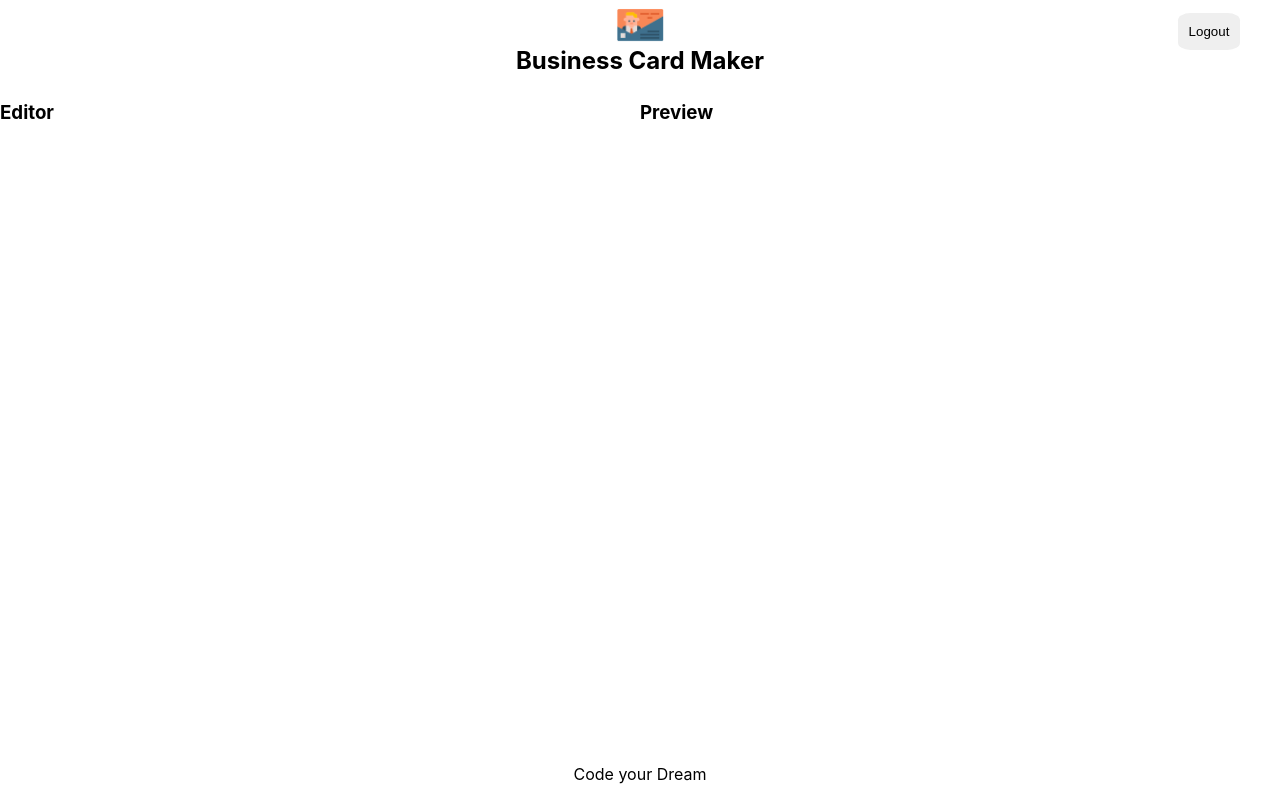
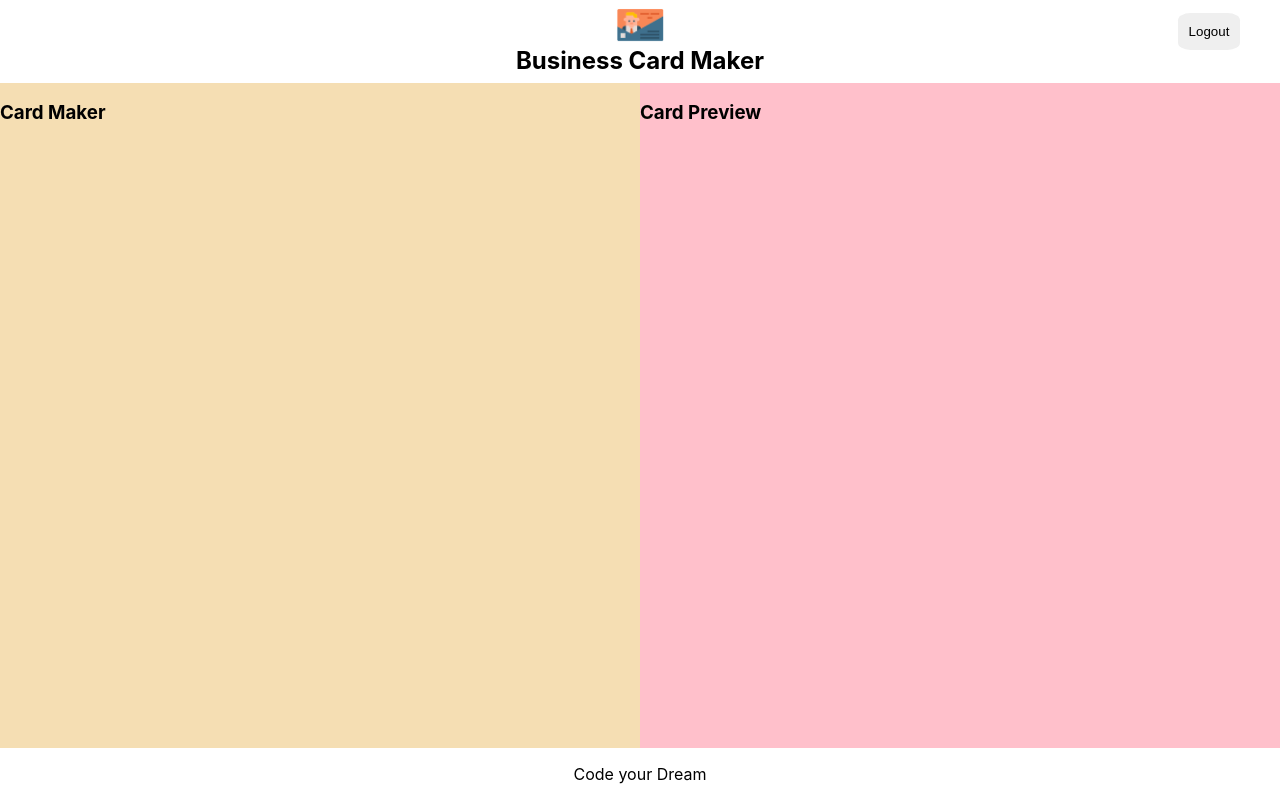
Before and after one commit to pji0219/card_maker, a React (Create React App) app: page /maker in a window 1280 px wide. Built offline with nearby package versions, Linux system fonts and the light colour scheme; no server answers; sample sign-in values are in the browser's storage.

Commit message:
maker ui 만드는중

```diff
--- a/src/components/editor/editor.jsx
+++ b/src/components/editor/editor.jsx
@@ -4,7 +4,7 @@ import styles from './editor.module.css';
 function Editor() {
   return (
     <section className={styles.editor}>
-      <h1>Editor</h1>
+      <h1 className={styles.title}>Card Maker</h1>
     </section>
   );
 }
--- a/src/components/editor/editor.module.css
+++ b/src/components/editor/editor.module.css
@@ -1,3 +1,4 @@
 .editor {
   flex-basis: 50%;
+  background-color: wheat;
 }
--- a/src/components/maker/maker.module.css
+++ b/src/components/maker/maker.module.css
@@ -1,3 +1,5 @@
+@value mediaQuery from '../../common/size.css';
+
 .maker {
   width: 100%;
   height: 100%;
@@ -9,3 +11,9 @@
   display: flex;
   flex: 1;
 }
+
+@media screen and (max-width: mediaQuery) {
+  .container {
+    flex-direction: column;
+  }
+}
--- a/src/components/preview/preview.jsx
+++ b/src/components/preview/preview.jsx
@@ -4,7 +4,7 @@ import styles from './preview.module.css';
 function Preview() {
   return (
     <section className={styles.preview}>
-      <h1>Preview</h1>
+      <h1 className={styles.title}>Card Preview</h1>
     </section>
   );
 }
--- a/src/components/preview/preview.module.css
+++ b/src/components/preview/preview.module.css
@@ -1,3 +1,4 @@
 .preview {
   flex-basis: 50%;
+  background-color: pink;
 }
```
